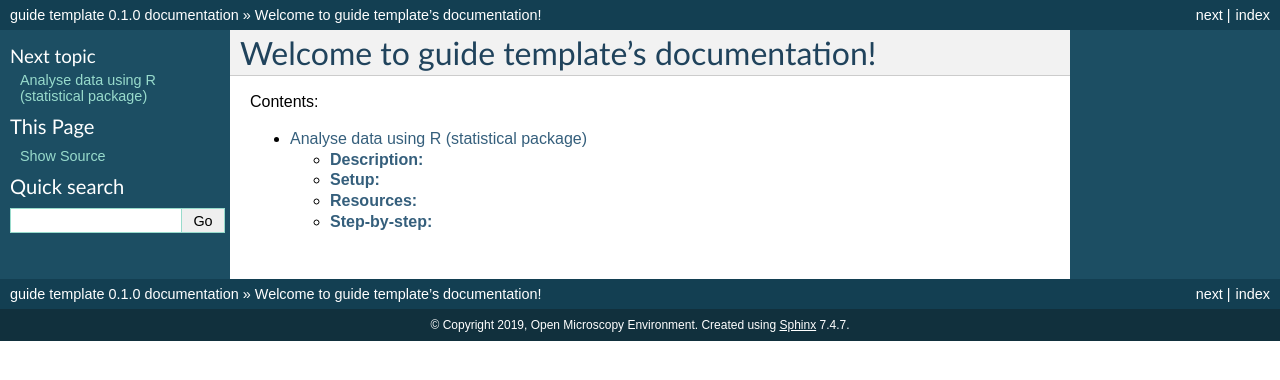
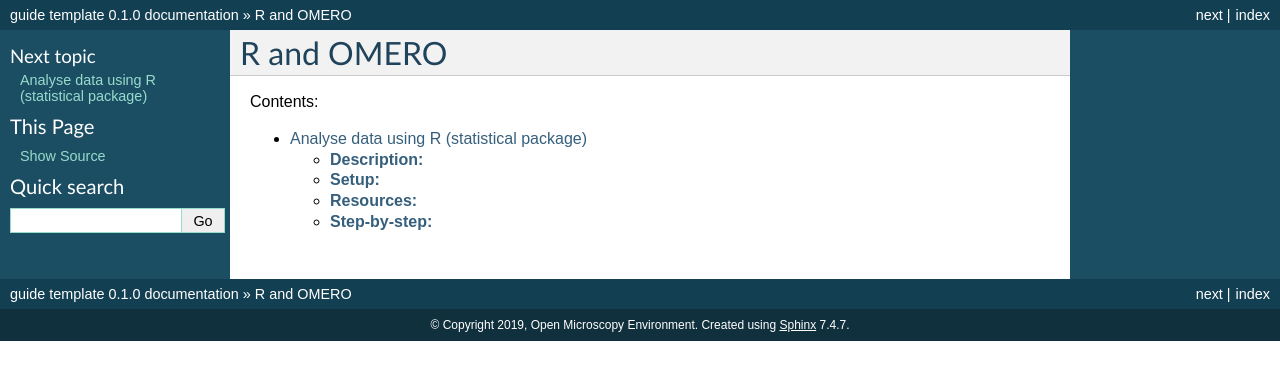
Before and after one commit to ome/omero-guide-r, a Sphinx documentation site: the page built from docs/index.rst, in a window 1280 px wide. Shown: the top 380 px of the page. Built offline with Sphinx 7.4.7, drawn with Linux system fonts in a browser that asks for light colours.

Commit message:
change title

```diff
--- a/docs/index.rst
+++ b/docs/index.rst
@@ -1,5 +1,5 @@
-Welcome to guide template's documentation!
-==========================================
+R and OMERO
+===========
 
 Contents:
 
```
